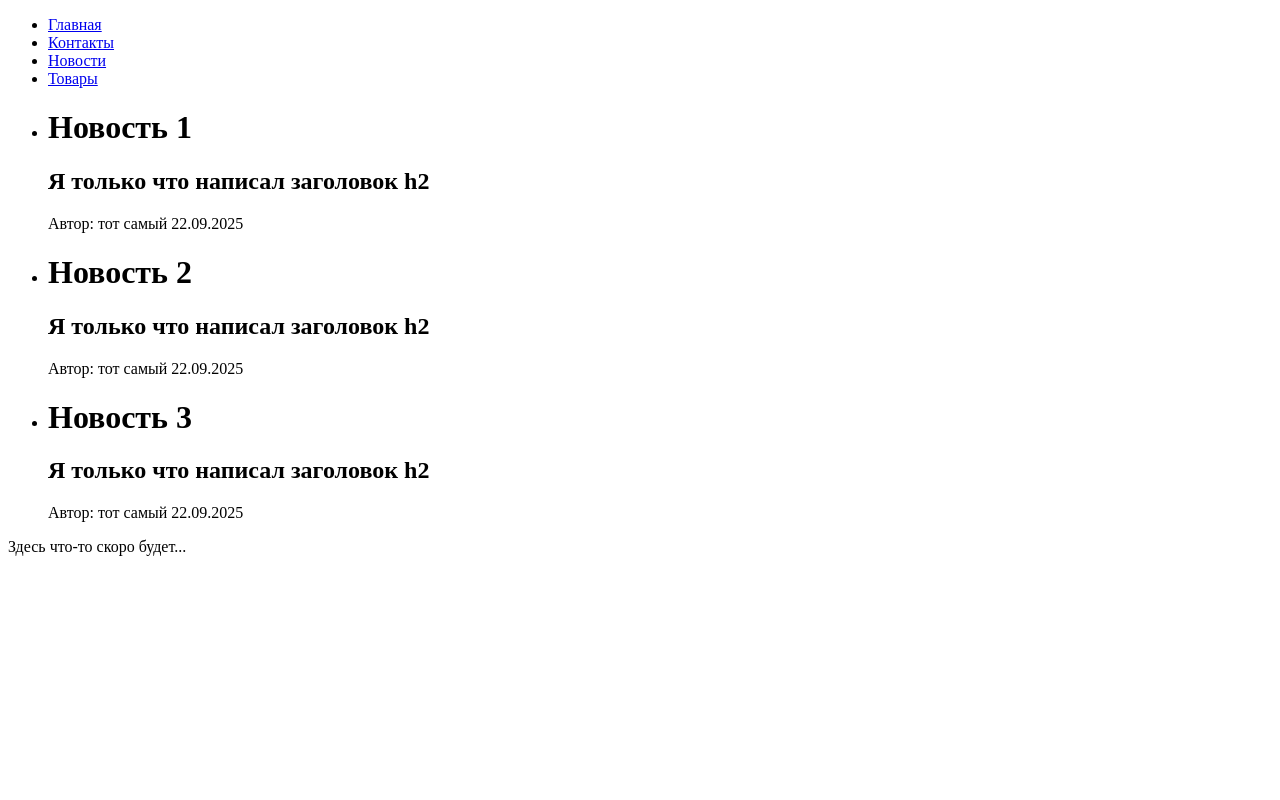
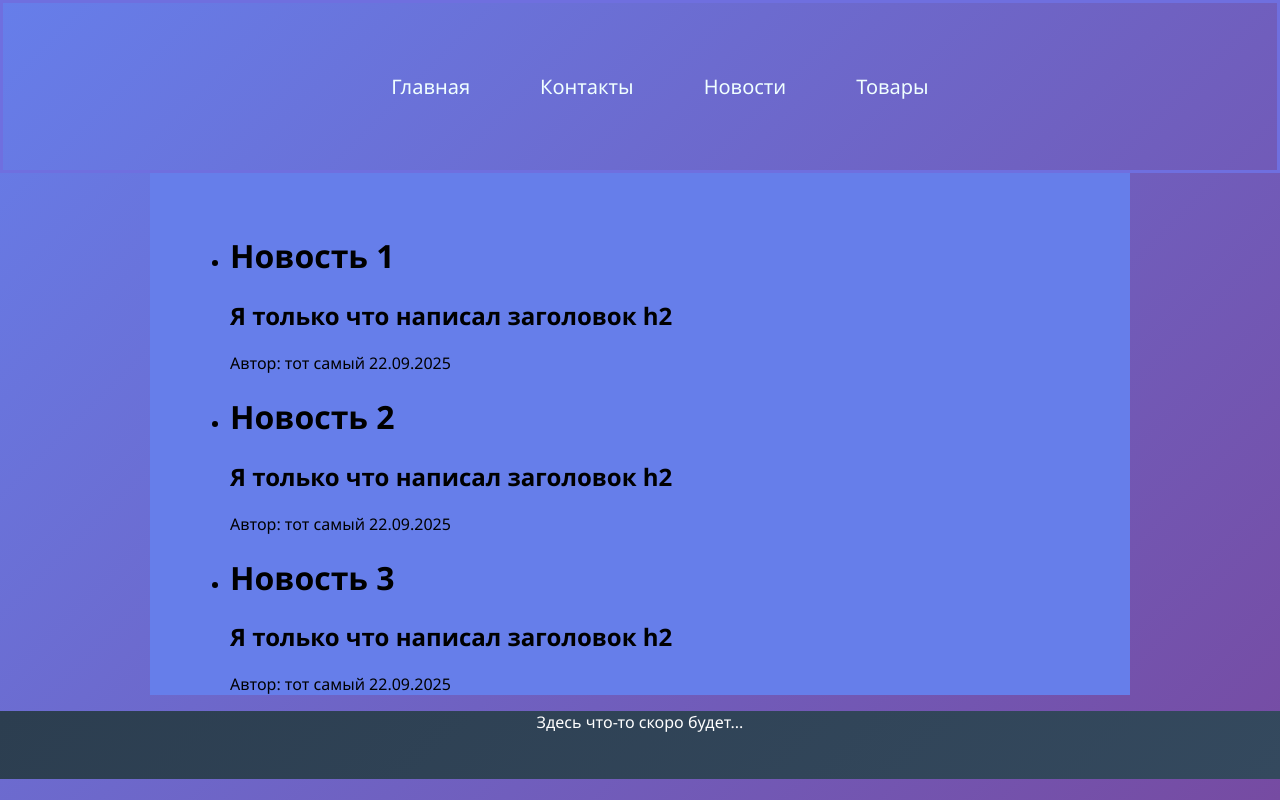
Before and after one commit to uz3ix/Project, a plain HTML site: page pages/news.html in a window 1280 px wide. Drawn offline with Linux system fonts and the light colour scheme; files that its build step writes are made by us from their sources.

Commit message:
style for index.html:

```diff
--- a/pages/news.html
+++ b/pages/news.html
@@ -4,22 +4,24 @@
     <meta charset="UTF-8">
     <meta name="viewport" content="width=device-width, initial-scale=1.0">
     <title>Новости</title>
+    <link rel="stylesheet" href="style/style.css">
 </head>
 <body>
+    <div class="page-controller">
         <header>
             <div class="menu-header">
                 <ul class="menu">
-                <li>
-                    <a href="../index.html">Главная</a>
+                    <li class="href-li">
+                        <a class="link-li" href="../index.html">Главная</a>
                     </li>
-                <li>
-                    <a href="contacs.html">Контакты</a>
+                    <li class="href-li">
+                        <a class="link-li" href="contacs.html">Контакты</a>
                     </li>
-                <li>
-                    <a href="news.html">Новости</a>
+                    <li class="href-li">
+                        <a class="link-li" href="news.html">Новости</a>
                     </li>
-                <li>
-                    <a href="goods.html">Товары</a>
+                    <li class="href-li">
+                        <a class="link-li" href="goods.html">Товары</a>
                     </li>
                 </ul>
             </div>
@@ -48,5 +50,6 @@
         <footer>
             <p>Здесь что-то скоро будет...</p>
         </footer>
+    </div>
 </body>
 </html>
```
Also changed, not shown: index.html (+1 -1 lines), pages/contacs.html (+2 -2 lines). Lines whose indentation alone changed are shown as unchanged.
